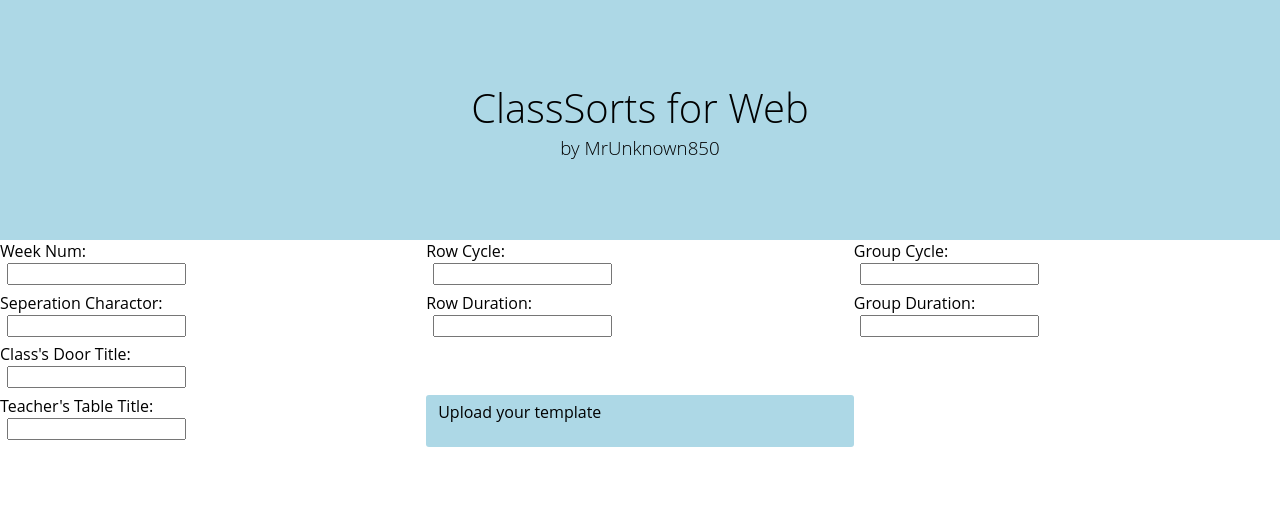
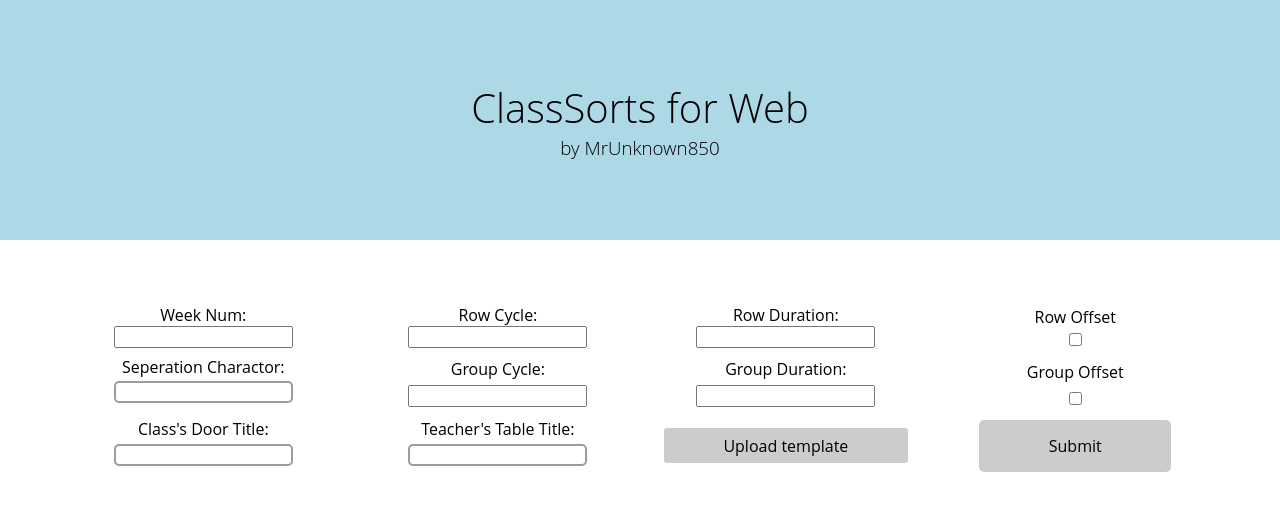
Before and after one commit to mrunknown850/ClassSorts, a Flask app: page / in a window 1280 px wide. Shown: the top 511 px of the page. Run offline with Flask 3, Linux system fonts and the light colour scheme.

Commit message:
Added Input

```diff
--- a/app.py
+++ b/app.py
@@ -1,4 +1,4 @@
-from flask import Flask
+from flask import Flask, request
 from flask import render_template
 
 app = Flask(__name__)
@@ -7,3 +7,32 @@ app = Flask(__name__)
 @app.route("/")
 def index():
     return render_template("main.html")
+
+
+@app.route('/process', methods=['POST'])  # type: ignore
+def success():
+    if request.method == 'POST':
+        raw_data = request.form.to_dict()
+        processData = toSettingsDict(raw_data)
+
+        return 'Data received: {}'.format(processData)
+
+
+def toSettingsDict(inputDict: dict) -> dict:
+    TO_INT_KEYS = {"weekNum", "rowCycle", "groupCycle",
+                   "rowDur", "groupDur"}
+    TO_STR_KEYS = {"sepChar", "classT", "teachT"}
+    TO_BOOL_KEYS = {"rowOff", "groupOff"}
+
+    outputDict = {}
+    for key in inputDict:
+        if key in TO_INT_KEYS:
+            outputDict[key] = int(inputDict[key])
+        elif key in TO_STR_KEYS:
+            outputDict[key] = inputDict[key]
+        elif key in TO_BOOL_KEYS:
+            outputDict[key] = True if inputDict[key] == "on" else False
+    for KEY in TO_BOOL_KEYS:
+        if KEY not in outputDict:
+            outputDict[KEY] = False
+    return outputDict
--- a/static/style.css
+++ b/static/style.css
@@ -14,25 +14,53 @@ h3 {
     font-weight: 100;
 }
 
-input[type="file"] {
+input[type=submit] {
+    background: #ccc;
+    margin: 0.1em;
+    width: 15vw;
+    height: 6.5vh;
+
+    border: 0 none;
+    -webkit-border-radius: 5px;
+    border-radius: 5px;
+
+    font-size: 1rem;
+}
+
+input[type=submit]:hover {
+    background: #9c9c9c;
+}
+
+input[type=file] {
     display: none;
 }
 
-input[type="text"] {
-    margin: auto auto 0.5em 0.5em;
+input[type=text] {
+    margin: 0.5em;
+    margin-top: 0.25em;
+
+    border: 2px solid #9c9c9c;
+    -webkit-border-radius: 5px;
+    border-radius: 5px;
 }
 
 .file-upload {
     border-radius: 3px;
-    background-color: lightblue;
+    background-color: #ccc;
 
-    display: inline-block;
-    padding: 6px 12px;
+    /* width: 15vw; */
+
+    margin: 0.65em;
+    padding: 0.1em;
+
+    display: grid;
+    place-items: center;
+
     cursor: pointer;
 }
 
 .file-upload:hover {
-    background-color: rgb(111, 167, 185);
+    background-color: #9c9c9c;
 }
 
 .pagetop {
@@ -41,6 +69,7 @@ input[type="text"] {
     text-align: center;
     background-color: lightblue;
 }
+
 
 #fileUp {
     grid-area: fileUp;
@@ -78,11 +107,62 @@ input[type="text"] {
     grid-area: sepChar;
 }
 
+#groupOff {
+    grid-area: groupOff;
+}
+
+#rowOff {
+    grid-area: rowOff;
+}
+
+#groupOff>p,
+#rowOff>p {
+    display: inline-block;
+    text-align: center;
+}
+
 .options {
     display: grid;
+    margin: 5vw;
+
+    /* align-items: stretch; */
+    column-gap: 1em;
+    row-gap: 0.5em;
+
     grid-template-areas:
         "weekNum rowCycle groupCycle"
         "sepChar rowDur groupDur"
         "classT rowOff groupOff"
         "teachT fileUp subBtn";
 }
+
+
+.opt {
+    display: grid;
+    place-items: center;
+
+    /* border:rgb(111, 167, 185) solid 1px; */
+    /* padding: 1em; */
+}
+
+@media (min-width: 1020px) {
+    .options {
+        grid-template-areas:
+            "weekNum rowCycle rowDur rowOff"
+            "sepChar groupCycle groupDur groupOff"
+            "classT teachT fileUp subBtn";
+    }
+}
+
+@media (max-width: 420px) {
+
+    .options {
+        grid-template-areas:
+            "weekNum sepChar"
+            "classT teachT"
+            "rowDur groupDur"
+            "rowCycle groupCycle"
+            "rowOff groupOff"
+            "fileUp subBtn";
+    }
+}
--- a/templates/main.html
+++ b/templates/main.html
@@ -14,45 +14,82 @@
         <h1>ClassSorts for Web</h1>
         <h3>by MrUnknown850</h3>
     </div>
-    <form action="\process" method="post" class="options">
+
+    <form action="\process" method="POST" enctype="multipart/form-data" class="options">
         <label class="file-upload" id="fileUp">
-            <input type="file">
-            Upload your template
+            <input type="file" id="uploadInput" required>
+            <p id="fileLabel">Upload template</p>
         </label>
 
-        <label id="weekNum">
+
+        <div class="opt" id="weekNum">
             <p>Week Num:</p>
-            <input type="text" name="">
+            <input name="weekNum" type="number" required>
+        </div>
+        <div class="opt" id="sepChar">
+            <p>Seperation Charactor:</p>
+            <input type="text" pattern="[A-Za-z0-9]+" required name="sepChar">
+        </div>
+
+
+        <div class="opt" id="rowCycle">
+            <p>Row Cycle:</p>
+            <input type="number" required name="rowCycle">
+        </div>
+        <div class="opt" id="groupCycle">
+            <p>Group Cycle:</p>
+            <input type="number" required name="groupCycle">
+        </div>
+        <div class="opt" id="rowDur">
+            <p>Row Duration:</p>
+            <input type="number" required name="rowDur">
+        </div>
+        <div class="opt" id="groupDur">
+            <p>Group Duration:</p>
+            <input type="number" required name="groupDur">
+        </div>
+
+
+        <div class="opt" id="classT">
+            <p>Class's Door Title:</p>
+            <input type="text" pattern="[A-Za-z0-9]+" required name="classT">
+        </div>
+        <div class="opt" id="teachT">
+            <p>Teacher's Table Title:</p>
+            <input type="text" pattern="[A-Za-z0-9]+" required name="teachT">
+        </div>
+
+        <label class="opt" id="rowOff">
+            <p>Row Offset</p>
+            <input type="checkbox" name="rowOff">
         </label>
-        <label id="rowCycle">
-            <p>Row Cycle:</p>
-            <input type="text" name="">
+        <label class="opt" id="groupOff">
+            <p>Group Offset</p>
+            <input type="checkbox" name="groupOff">
         </label>
-        <label id="groupCycle">
-            <p>Group Cycle:</p>
-            <input type="text" name="">
-        </label>
-        <label id="sepChar">
-            <p>Seperation Charactor:</p>
-            <input type="text" name="">
-        </label>
-        <label id="rowDur">
-            <p>Row Duration:</p>
-            <input type="text" name="">
-        </label>
-        <label id="groupDur">
-            <p>Group Duration:</p>
-            <input type="text" name="">
-        </label>
-        <label id="classT">
-            <p>Class's Door Title:</p>
-            <input type="text" name="">
-        </label>
-        <label id="teachT">
-            <p>Teacher's Table Title:</p>
-            <input type="text" name="">
-        </label>
+
+        <div class="opt" id="subBtn">
+            <input type="submit" id="subBtnIn">
+        </div>
     </form>
+
+    <script>
+        var uploadInput = document.getElementById("uploadInput")
+        var label = document.getElementById("fileLabel")
+        uploadInput.addEventListener("change", function() {
+            var fileName = this.value.split("\\").pop();
+
+            label.textContent = fileName
+        })
+
+        var submitBtn = document.getElementById("subBtnIn")
+        submitBtn.addEventListener("click", function(e) {
+            if (uploadInput.value == "") {
+                alert("Please upload a file")
+                e.preventDefault();
+            }
+        })
+    </script>
 </body>
 
 </html>
```
Also changed, not shown: templates/process.html (added, +11 -0 lines), 1 other file.
